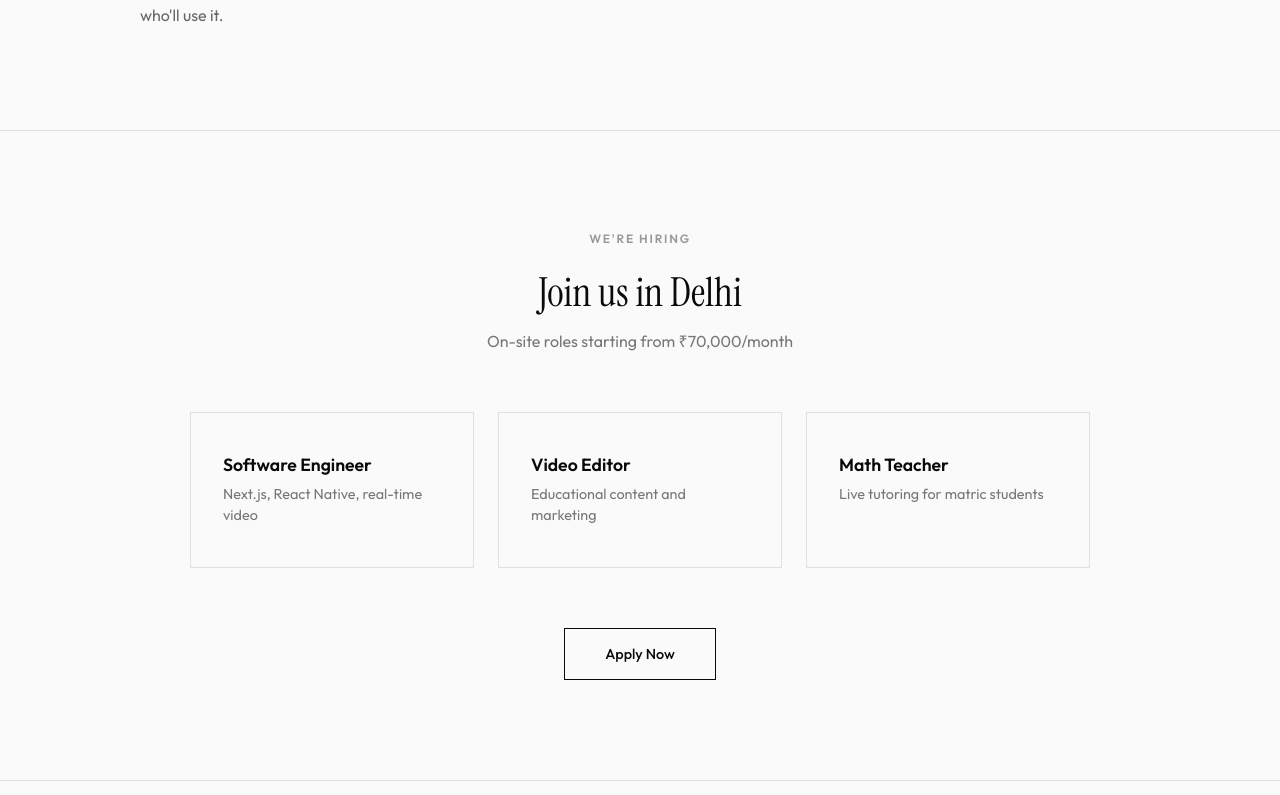
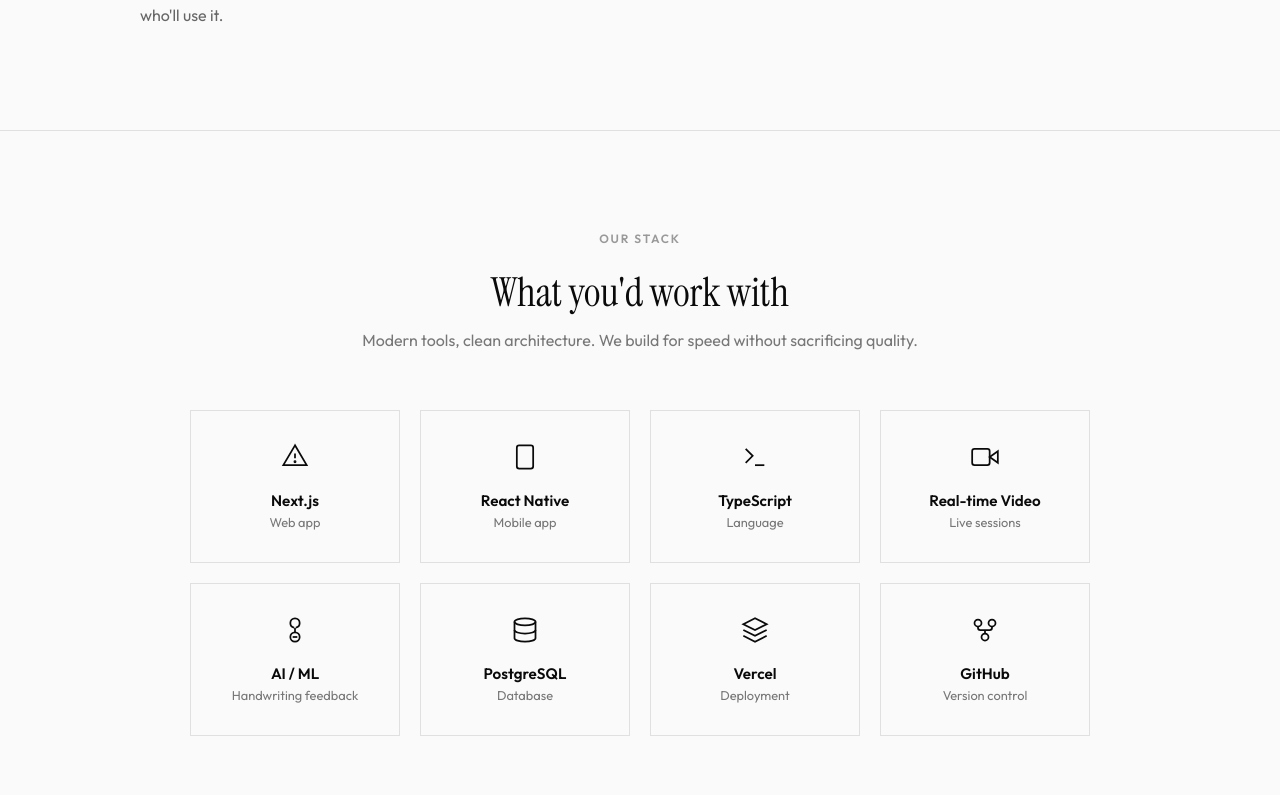
Before and after one commit to drifter089/TREXON-COMPANY, a Next.js app: page /about in a window 1280 px wide. Shown: the part 3265-4060 px from the top of the page. Built offline with nearby package versions, Linux system fonts and the light colour scheme.

Commit message:
Add Tech Stack section to about page
4x2 grid showing Next.js, React Native, TypeScript, Real-time Video,
AI/ML, PostgreSQL, Vercel, and GitHub with SVG icons.

Co-Authored-By: Claude Opus 4.6 <noreply@anthropic.com>

```diff
--- a/app/about/about.module.css
+++ b/app/about/about.module.css
@@ -275,6 +275,43 @@
   margin-top: 2px;
 }
 
+/* Tech Stack */
+.stackGrid {
+  display: grid;
+  grid-template-columns: repeat(4, 1fr);
+  gap: 20px;
+}
+
+.stackCard {
+  padding: 32px 20px;
+  border: 1px solid var(--gray-200);
+  text-align: center;
+  transition: border-color 0.2s ease;
+}
+
+.stackCard:hover {
+  border-color: var(--black);
+}
+
+.stackCard svg {
+  color: var(--black);
+  margin-bottom: 16px;
+}
+
+.stackCard h3 {
+  font-family: var(--sans);
+  font-size: 0.95rem;
+  font-weight: 600;
+  color: var(--black);
+  margin-bottom: 4px;
+}
+
+.stackCard p {
+  font-family: var(--sans);
+  font-size: 0.8rem;
+  color: var(--gray-500);
+}
+
 /* Circle Process */
 .circleProcess {
   position: relative;
@@ -514,6 +551,10 @@
     transform: none;
   }
 
+  .stackGrid {
+    grid-template-columns: repeat(2, 1fr);
+  }
+
   .founderInner {
     grid-template-columns: 1fr;
     gap: 40px;
--- a/app/about/page.tsx
+++ b/app/about/page.tsx
@@ -212,6 +212,61 @@ export default function AboutPage() {
           </div>
         </section>
 
+        {/* Tech Stack */}
+        <section className={styles.section}>
+          <div className={styles.sectionInner}>
+            <span className={styles.eyebrow}>Our Stack</span>
+            <h2 className={styles.sectionTitle}>What you'd work with</h2>
+            <p className={styles.sectionSubtitle}>
+              Modern tools, clean architecture. We build for speed without
+              sacrificing quality.
+            </p>
+
+            <div className={styles.stackGrid}>
+              <div className={styles.stackCard}>
+                <svg width="28" height="28" viewBox="0 0 24 24" fill="none" stroke="currentColor" strokeWidth="1.5"><path d="M12 2L2 19h20L12 2z" /><path d="M12 9v4" /><circle cx="12" cy="16" r="0.5" fill="currentColor" /></svg>
+                <h3>Next.js</h3>
+                <p>Web app</p>
+              </div>
+              <div className={styles.stackCard}>
+                <svg width="28" height="28" viewBox="0 0 24 24" fill="none" stroke="currentColor" strokeWidth="1.5"><rect x="5" y="2" width="14" height="20" rx="2" /><path d="M12 18h.01" /></svg>
+                <h3>React Native</h3>
+                <p>Mobile app</p>
+              </div>
+              <div className={styles.stackCard}>
+                <svg width="28" height="28" viewBox="0 0 24 24" fill="none" stroke="currentColor" strokeWidth="1.5"><polyline points="4 17 10 11 4 5" /><line x1="12" y1="19" x2="20" y2="19" /></svg>
+                <h3>TypeScript</h3>
+                <p>Language</p>
+              </div>
+              <div className={styles.stackCard}>
+                <svg width="28" height="28" viewBox="0 0 24 24" fill="none" stroke="currentColor" strokeWidth="1.5"><polygon points="23 7 16 12 23 17 23 7" /><rect x="1" y="5" width="15" height="14" rx="2" /></svg>
+                <h3>Real-time Video</h3>
+                <p>Live sessions</p>
+              </div>
+              <div className={styles.stackCard}>
+                <svg width="28" height="28" viewBox="0 0 24 24" fill="none" stroke="currentColor" strokeWidth="1.5"><path d="M12 2a4 4 0 0 1 4 4c0 1.95-1.4 3.58-3.25 3.93" /><path d="M12 2a4 4 0 0 0-4 4c0 1.95 1.4 3.58 3.25 3.93" /><path d="M12 10v4" /><circle cx="12" cy="18" r="4" /><path d="M10 18h4" /></svg>
+                <h3>AI / ML</h3>
+                <p>Handwriting feedback</p>
+              </div>
+              <div className={styles.stackCard}>
+                <svg width="28" height="28" viewBox="0 0 24 24" fill="none" stroke="currentColor" strokeWidth="1.5"><ellipse cx="12" cy="5" rx="9" ry="3" /><path d="M21 12c0 1.66-4 3-9 3s-9-1.34-9-3" /><path d="M3 5v14c0 1.66 4 3 9 3s9-1.34 9-3V5" /></svg>
+                <h3>PostgreSQL</h3>
+                <p>Database</p>
+              </div>
+              <div className={styles.stackCard}>
+                <svg width="28" height="28" viewBox="0 0 24 24" fill="none" stroke="currentColor" strokeWidth="1.5"><path d="M12 2L2 7l10 5 10-5-10-5z" /><path d="M2 17l10 5 10-5" /><path d="M2 12l10 5 10-5" /></svg>
+                <h3>Vercel</h3>
+                <p>Deployment</p>
+              </div>
+              <div className={styles.stackCard}>
+                <svg width="28" height="28" viewBox="0 0 24 24" fill="none" stroke="currentColor" strokeWidth="1.5"><circle cx="12" cy="18" r="3" /><circle cx="6" cy="6" r="3" /><circle cx="18" cy="6" r="3" /><path d="M18 9v1a2 2 0 0 1-2 2H8a2 2 0 0 1-2-2V9" /><path d="M12 12v3" /></svg>
+                <h3>GitHub</h3>
+                <p>Version control</p>
+              </div>
+            </div>
+          </div>
+        </section>
+
         {/* What We Need */}
         <section className={styles.section}>
           <div className={styles.sectionInner}>
```
